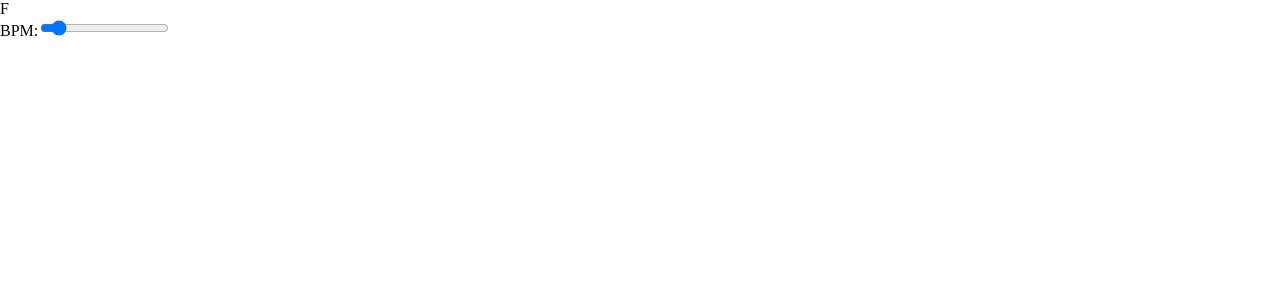
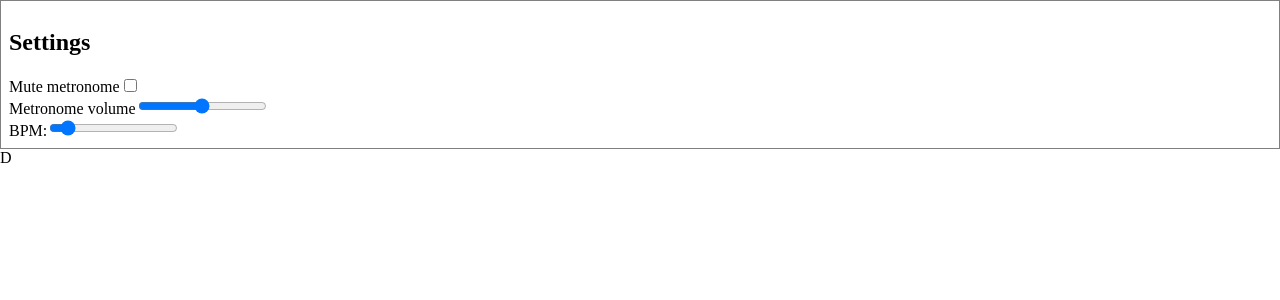
Before and after one commit to tonyanziano/learn-your-fretboard, a React app: page / in a window 1280 px wide. Shown: the top 300 px of the page. Built offline with nearby package versions, Linux system fonts and the light colour scheme.

Commit message:
Added settings for metronome

```diff
--- a/src/App.tsx
+++ b/src/App.tsx
@@ -1,12 +1,12 @@
 import React from 'react';
-import { BPMSlider } from './components/BPMSlider';
 import { CurrentNote } from './components/CurrentNote';
+import { Settings } from './components/settings/Settings';
 
 export const App: React.FC<{}> = () => {
   return (
     <>
+      <Settings />
       <CurrentNote />
-      <BPMSlider />
     </>
   );
 };
--- a/src/components/CurrentNote.tsx
+++ b/src/components/CurrentNote.tsx
@@ -14,7 +14,7 @@ export const CurrentNote: React.FC<{}> = () => {
   useEffect(() => {
     setInterval(
       () =>
-        setCurrentNote((note) => {
+        setCurrentNote(note => {
           if (note === NaturalNotes.length - 1) {
             // reset
             return 0;
--- /dev/null
+++ b/src/components/settings/AudioSettings.tsx
@@ -0,0 +1,44 @@
+import React, { useCallback, useState } from 'react';
+
+const muteToggleId = 'audio-settings-mute-toggle';
+const volumeSliderId = 'audio-settings-volume-slider';
+
+export const AudioSettings: React.FC<{}> = () => {
+  const [isMuted, setIsMuted] = useState(false);
+  const [volume, setVolume] = useState(50);
+
+  const onToggleMute = useCallback(() => {
+    setIsMuted(muted => !muted);
+  }, []);
+
+  const onChangeVolume = useCallback<
+    React.ChangeEventHandler<HTMLInputElement>
+  >(ev => {
+    setVolume(parseInt(ev.target.value));
+  }, []);
+
+  return (
+    <>
+      <label htmlFor={muteToggleId}>
+        Mute metronome
+        <input
+          id={muteToggleId}
+          checked={isMuted}
+          onChange={onToggleMute}
+          type={'checkbox'}
+        />
+      </label>
+      <label htmlFor={volumeSliderId}>
+        Metronome volume
+        <input
+          id={volumeSliderId}
+          type="range"
+          min={0}
+          max={100}
+          onChange={onChangeVolume}
+          value={volume}
+        />
+      </label>
+    </>
+  );
+};
--- a/src/components/BPMSlider.tsx
+++ b/src/components/settings/BPMSlider.tsx
@@ -1,17 +1,17 @@
 import React, { useCallback } from 'react';
 import { useDispatch, useSelector } from 'react-redux';
-import { MaxBPM, MinBPM } from '../constants';
-import { selectBPM } from '../state/selectors/bpm';
-import { setBPM } from '../state/slices/bpm';
+import { MaxBPM, MinBPM } from '../../constants';
+import { selectBPM } from '../../state/selectors/bpm';
+import { setBPM } from '../../state/slices/bpm';
 
-const bpmSliderId = 'bpm-slider';
+const bpmSliderId = 'bpm-slider-input';
 
 export const BPMSlider: React.FC = () => {
   const currentBPM = useSelector(selectBPM);
   const dispatch = useDispatch();
 
   const onChangeBPM = useCallback<React.ChangeEventHandler<HTMLInputElement>>(
-    (ev) => {
+    ev => {
       dispatch(setBPM(parseInt(ev.target.value)));
     },
     []
--- /dev/null
+++ b/src/components/settings/Settings.tsx
@@ -0,0 +1,22 @@
+import React from 'react';
+import { BPMSlider } from './BPMSlider';
+import { AudioSettings } from './AudioSettings';
+/** @jsx jsx **/
+import { css } from '@emotion/react';
+
+const styles = css({
+  display: 'flex',
+  flexFlow: 'column nowrap',
+  padding: 8,
+  border: '1px solid gray',
+});
+
+export const Settings: React.FC = () => {
+  return (
+    <section css={styles}>
+      <h2>Settings</h2>
+      <AudioSettings />
+      <BPMSlider />
+    </section>
+  );
+};
--- a/src/state/selectors/bpm.ts
+++ b/src/state/selectors/bpm.ts
@@ -2,6 +2,6 @@ import { createSelector } from '@reduxjs/toolkit';
 import { RootState } from '../store';
 
 const selectBPMState = (state: RootState) => state.bpm;
-const selectBPM = createSelector(selectBPMState, (state) => state.bpm);
+const selectBPM = createSelector(selectBPMState, state => state.bpm);
 
 export { selectBPM };
```
